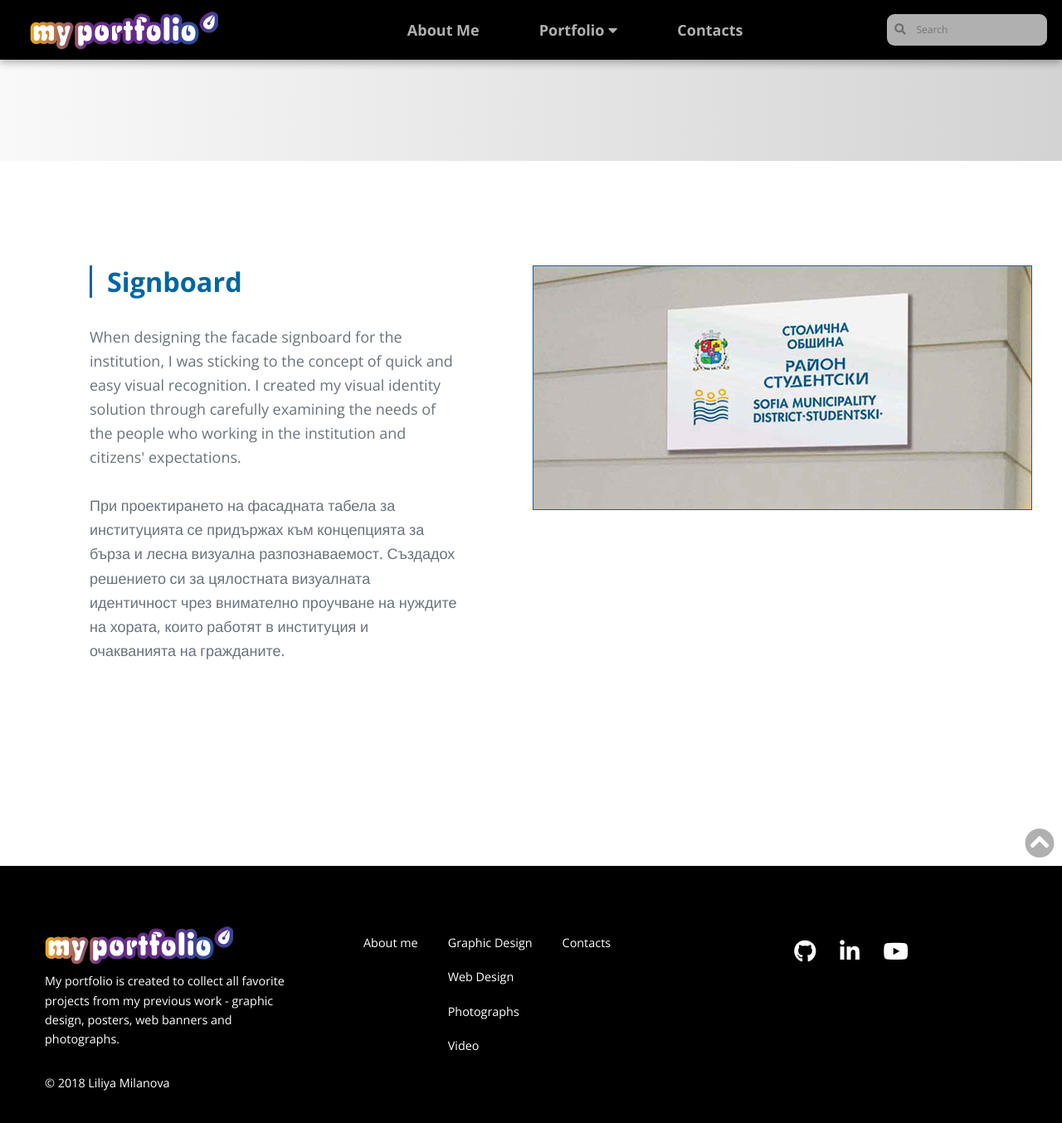
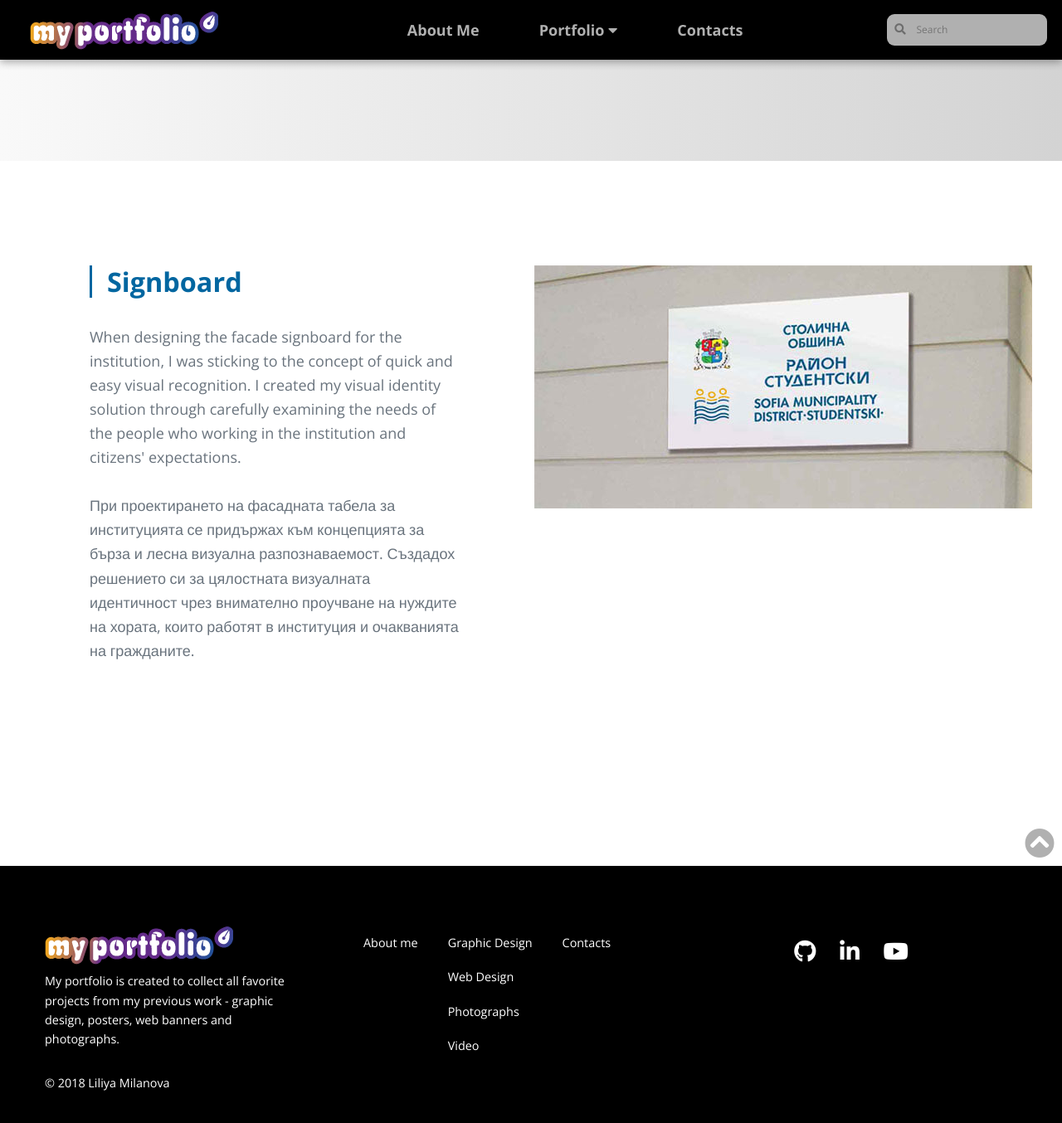
Before and after one commit to LiliyaMilanova/myportfolio, a Jekyll site: the page built from graphic-design.html, in a window 1280 px wide and 1400 px high, scrolled down 3818 px. Shown: the top 1354 px of the window at 83% size. Built offline with Jekyll 4.4.1, drawn with Linux system fonts in a browser that asks for light colours; nearby versions of some CDN libraries.

Commit message:
Update styles.css

```diff
--- a/css/styles.css
+++ b/css/styles.css
@@ -508,10 +508,6 @@
 .border {
     display: flex;
     padding: 7rem 0;
-}
-
-.border img {
-    border: 1px solid rgb(0, 102, 160);
 }
 
 .project-container {
```
